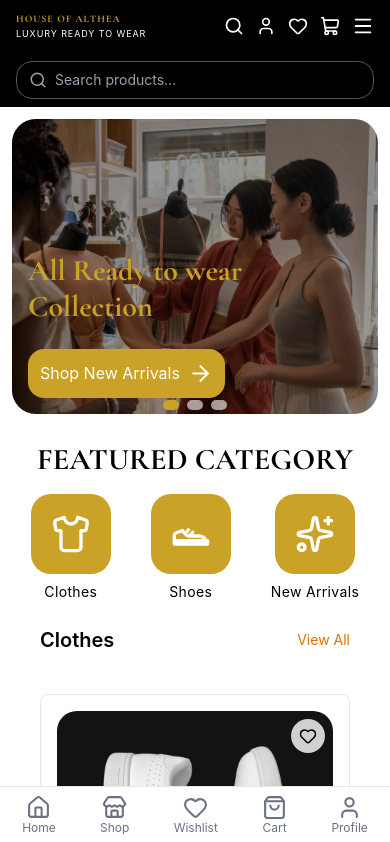
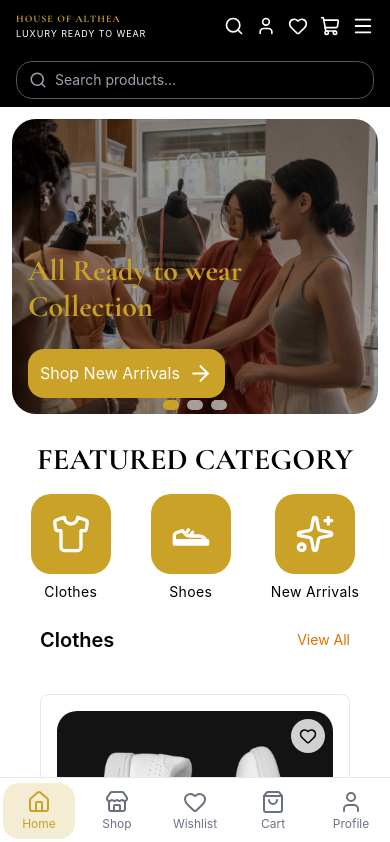
Before and after one commit to ypresido16-blip/e-commerce, a React (Vite) app: page / in a window 390 px wide. Shown: the top 842 px of the page. Built offline with nearby package versions, Linux system fonts and the light colour scheme.

Commit message:
latest changes to bottom nav

```diff
--- a/src/components/BottomNav.jsx
+++ b/src/components/BottomNav.jsx
@@ -1,8 +1,11 @@
 import { Home, Store, Heart, ShoppingBag, User } from "lucide-react"
-import { useState } from "react"
+import { useState, useRef, useEffect } from "react"
+import gsap from "gsap"
 
 const BottomNav = () => {
   const [activeTab, setActiveTab] = useState(0)
+  const pillRef = useRef(null)
+
   const tabList = [
     { name: "Home", icon: Home },
     { name: "Shop", icon: Store },
@@ -10,19 +13,39 @@ const BottomNav = () => {
     { name: "Cart", icon: ShoppingBag },
     { name: "Profile", icon: User },
   ]
+
+  useEffect(() => {
+    gsap.to(pillRef.current, {
+      xPercent: activeTab * 100,
+      duration: 0.5,
+      ease: "power3.out",
+    })
+  }, [activeTab])
+
   return (
-    <nav className="fixed bottom-0 left-0 w-full z-50 md:hidden bg-white border-t border-gray-200 py-2 flex justify-around items-center">
+    <nav className="fixed bottom-0 left-0 w-full z-50 md:hidden bg-white border-t border-gray-200 py-2 flex items-center">
+
+      {/* sliding pill */}
+      <div
+        ref={pillRef}
+        className="absolute left-0 top-0 h-full w-1/5 flex items-center justify-center pointer-events-none"
+      >
+        <span className="w-[4.5rem] h-14 rounded-2xl bg-gold/20"></span>
+      </div>
+
       {tabList.map((tab, index) => (
         <button
           key={index}
           onClick={() => setActiveTab(index)}
-         className={`flex flex-col items-center justify-center text-gray-500 hover:text-gold transition-colors ${
-    activeTab === index ? "text-gold" : ""
+          className={`relative z-10 flex-1 flex flex-col items-center justify-center py-1 transition-colors duration-300 ${
+            activeTab === index ? "text-gold" : "text-gray-500"
           }`}
+        >
+          <tab.icon
+            size={24}
 
-            >
-                <tab.icon size={25} />
-                <span className="text-xs">{tab.name}</span>
+          />
+          <span className="text-xs mt-0.5">{tab.name}</span>
         </button>
       ))}
 
```
Lines whose indentation alone changed are shown as unchanged.
